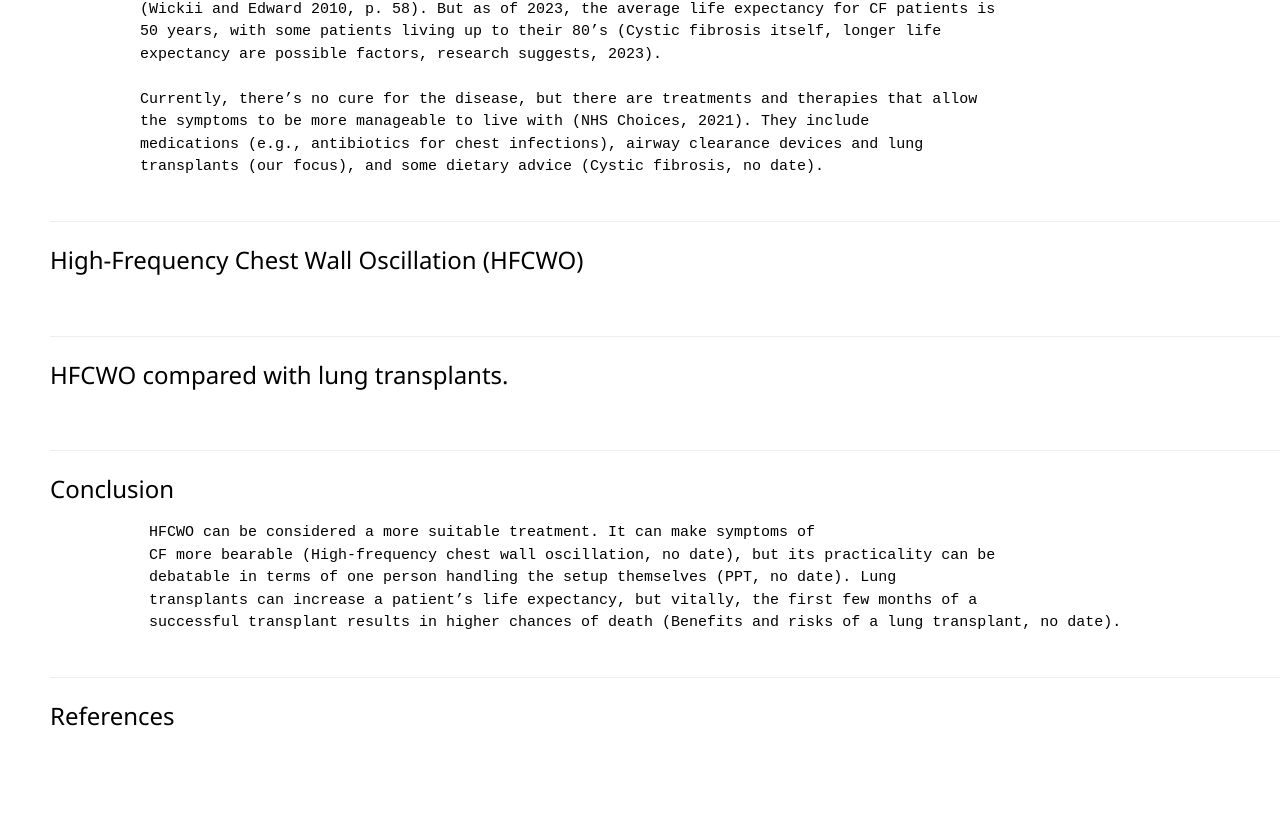
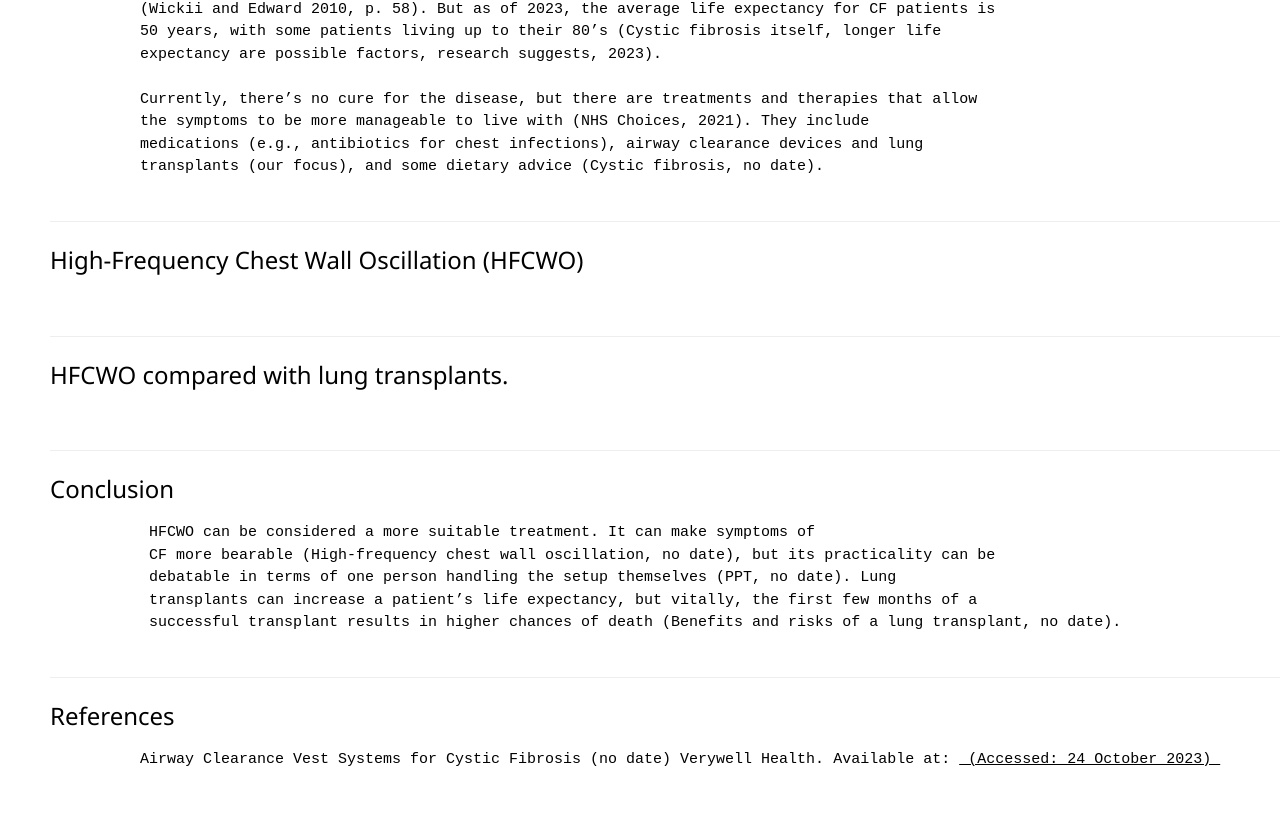
Before and after one commit to FEPSFY6820913/FY6820913, a plain HTML site: page index.html in a window 1280 px wide. Shown: the part 1964-2784 px from the top of the page. Before the commit the page ends 2751 px from the top, so only its background shows below. Drawn offline with nearby package versions, Linux system fonts and the light colour scheme.

Commit message:
Update index.html

```diff
--- a/index.html
+++ b/index.html
@@ -192,6 +192,8 @@
       <h3 id="References">References</h3>
       <p class="ex1">
         <pre>
+          Airway Clearance Vest Systems for Cystic Fibrosis (no date) Verywell Health. Available at: <a href = "https://www.verywellhealth.com/airway-clearance-vests-998326#:~:text=Cost"> (Accessed: 24 October 2023) </a>
+
         </pre>
     </p>
     </hr>
```
